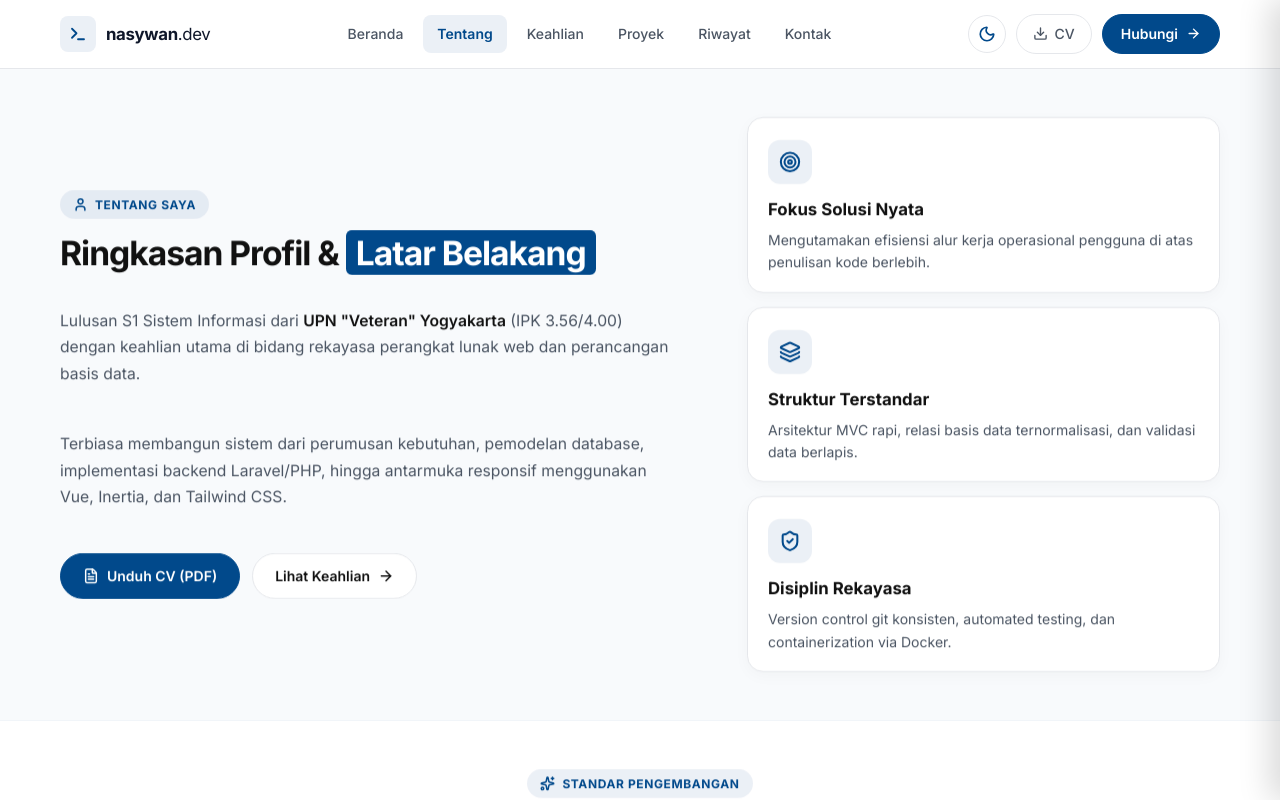
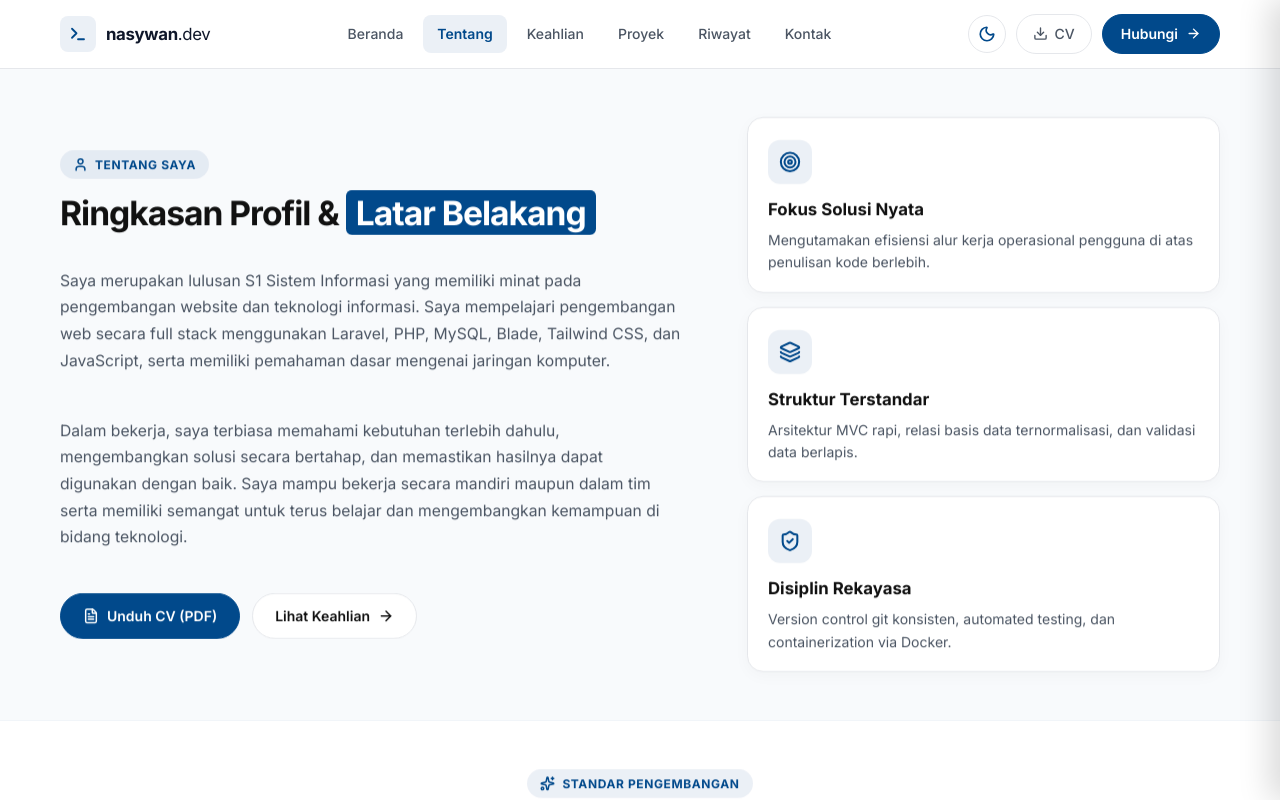
Before and after one commit to nasjiarr/portfolio-jibran, a React (Vite) app: page /about in a window 1280 px wide. Shown: the top 800 px of the page. Built offline with nearby package versions, Linux system fonts and the light colour scheme.

Commit message:
update about narrative copy to match user bio

```diff
--- a/src/components/About.tsx
+++ b/src/components/About.tsx
@@ -43,10 +43,10 @@ export default function About() {
 
           <div className="about-v1__narrative about-v1__reveal about-v1__hidden">
             <p>
-              Lulusan S1 Sistem Informasi dari <strong>UPN "Veteran" Yogyakarta</strong> (IPK 3.56/4.00) dengan keahlian utama di bidang rekayasa perangkat lunak web dan perancangan basis data.
+              Saya merupakan lulusan S1 Sistem Informasi yang memiliki minat pada pengembangan website dan teknologi informasi. Saya mempelajari pengembangan web secara full stack menggunakan Laravel, PHP, MySQL, Blade, Tailwind CSS, dan JavaScript, serta memiliki pemahaman dasar mengenai jaringan komputer.
             </p>
             <p>
-              Terbiasa membangun sistem dari perumusan kebutuhan, pemodelan database, implementasi backend Laravel/PHP, hingga antarmuka responsif menggunakan Vue, Inertia, dan Tailwind CSS.
+              Dalam bekerja, saya terbiasa memahami kebutuhan terlebih dahulu, mengembangkan solusi secara bertahap, dan memastikan hasilnya dapat digunakan dengan baik. Saya mampu bekerja secara mandiri maupun dalam tim serta memiliki semangat untuk terus belajar dan mengembangkan kemampuan di bidang teknologi.
             </p>
           </div>
 
```
